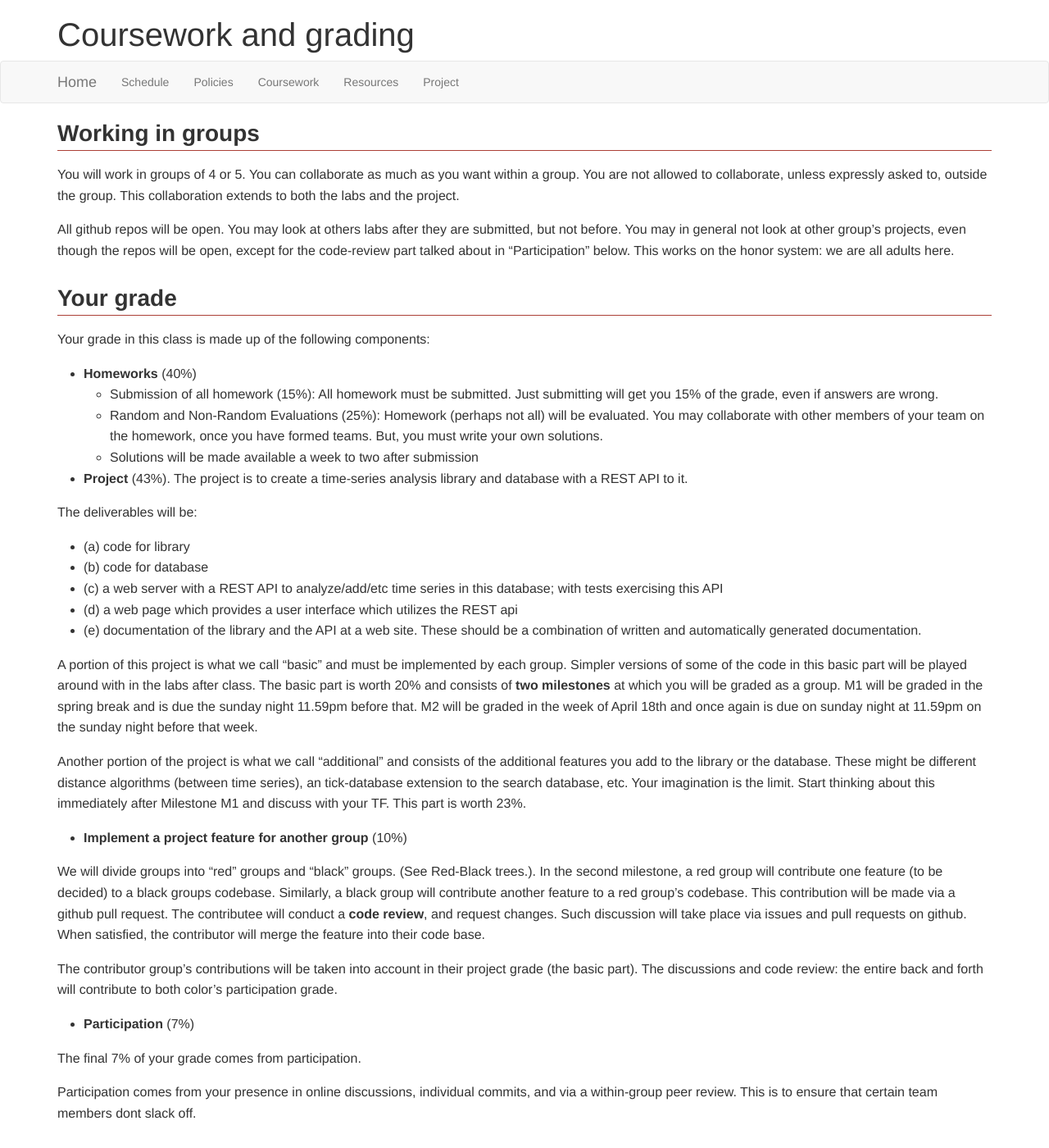
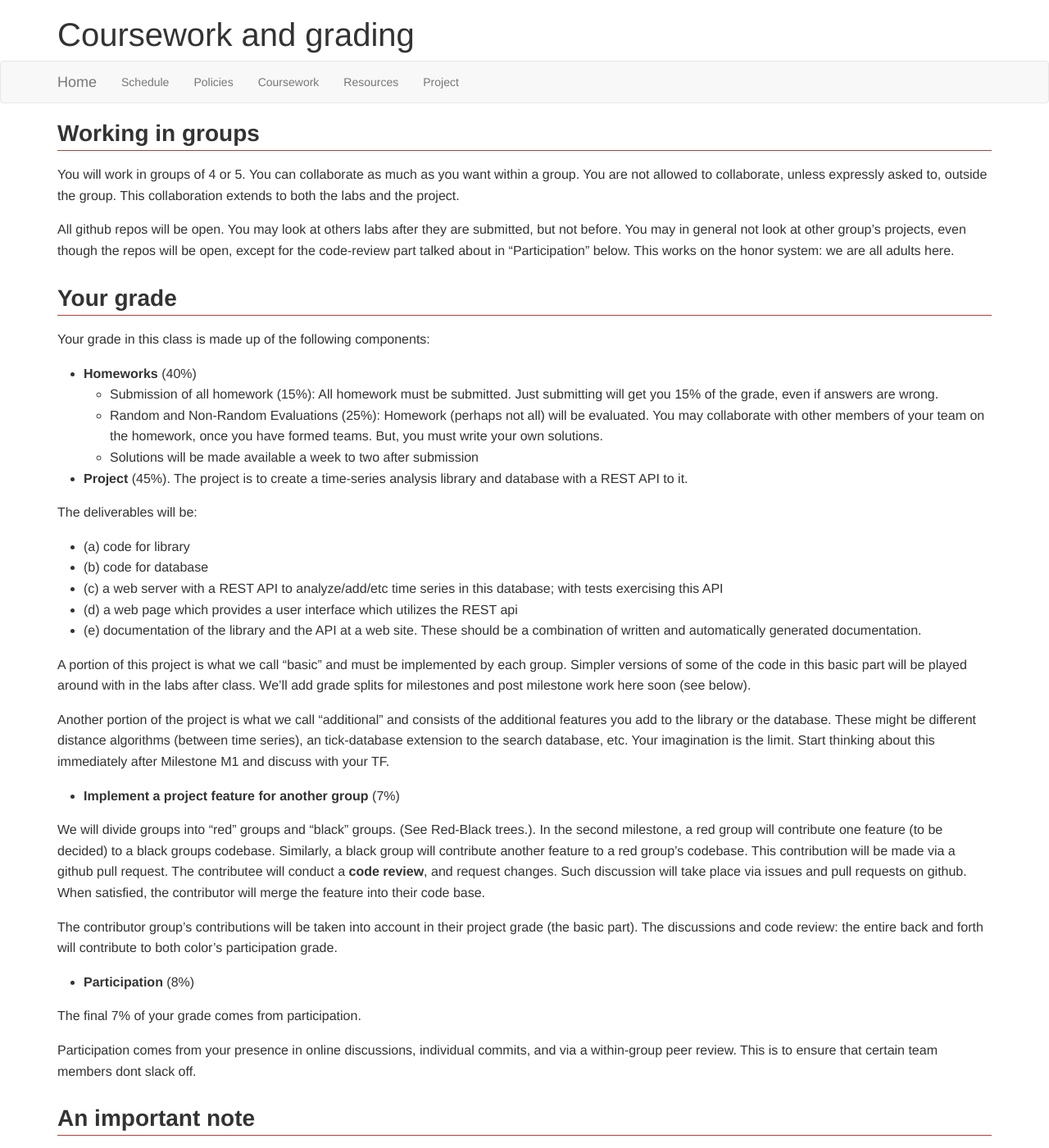
Before and after one commit to iacs-cs207/cs207-2016, a Jekyll site: the page built from grading.md, in a window 1280 px wide and 1400 px high. Shown: the whole window at 82% size. Built offline with Jekyll 4.4.1, drawn with Linux system fonts in a browser that asks for light colours; nearby versions of some CDN libraries; Markdown is read by kramdown in place of the engine named in the settings.

Commit message:
updated grade spread

```diff
--- a/grading.md
+++ b/grading.md
@@ -20,7 +20,7 @@
     - Solutions will be made available a week to two after submission
 
 
-- **Project** (43%). The project is to create a time-series analysis library and database with a REST API to it.
+- **Project** (45%). The project is to create a time-series analysis library and database with a REST API to it.
 
 The deliverables will be:
 
@@ -30,18 +30,18 @@
 - (d) a web page which provides a user interface which utilizes the REST api
 - (e) documentation of the library and the API at a web site. These should be a combination of written and automatically generated documentation.
 
-A portion of this project is what we call "basic" and must be implemented by each group. Simpler versions of some of the code in this basic part will be played around with in the labs after class. The basic part is worth 20% and consists of **two milestones** at which you will be graded as a group. M1 will be graded in the spring break and is due the sunday night 11.59pm before that. M2 will be graded in the week of April 18th and once again is due on sunday night at 11.59pm on the sunday night before that week.
+A portion of this project is what we call "basic" and must be implemented by each group. Simpler versions of some of the code in this basic part will be played around with in the labs after class. We'll add grade splits for milestones and post milestone work here soon (see below).
 
-Another portion of the project is what we call "additional" and consists of the additional features you add to the library or the database. These might be different distance algorithms (between time series), an tick-database extension to the search database, etc. Your imagination is the limit. Start thinking about this immediately after Milestone M1 and discuss with your TF. This part is worth 23%.
+Another portion of the project is what we call "additional" and consists of the additional features you add to the library or the database. These might be different distance algorithms (between time series), an tick-database extension to the search database, etc. Your imagination is the limit. Start thinking about this immediately after Milestone M1 and discuss with your TF.
 
-- **Implement a project feature for another group** (10%)
+- **Implement a project feature for another group** (7%)
 
 
  We will divide groups into "red" groups and "black" groups. (See Red-Black trees.). In the second milestone, a red group will contribute one feature (to be decided) to a black groups codebase. Similarly, a black group will contribute another feature to a red group's codebase. This contribution will be made via a github pull request. The contributee will conduct a **code review**, and request changes. Such discussion will take place via issues and pull requests on github. When satisfied, the contributor will merge the feature into their code base.
 
  The contributor group's contributions will be taken into account in their project grade (the basic part). The discussions and code review: the entire back and forth will contribute to both color's participation grade.
 
-- **Participation** (7%)
+- **Participation** (8%)
 
  The final 7% of your grade comes from participation.
 
```
